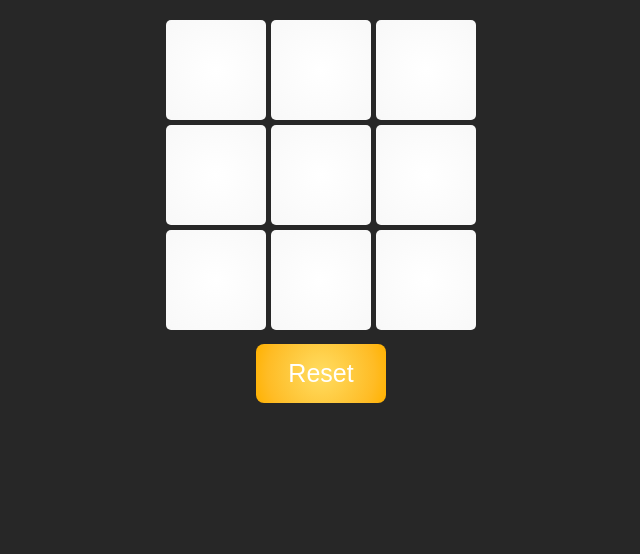
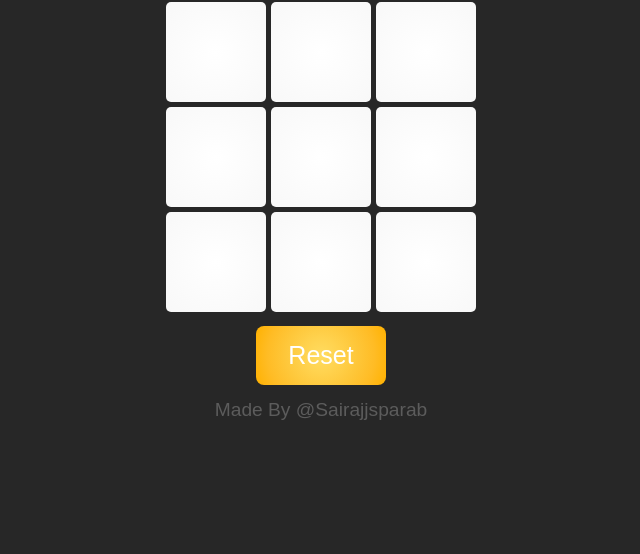
Before and after one commit to SairajParab/Game, a plain HTML site: page index.html in a window 1280 px wide. Shown: the part 246-800 px from the top of the page, without its empty margins (319-959 px from the left). Drawn offline with Linux system fonts and the light colour scheme; a web font is replaced by a local one.

Commit message:
Add files via upload

```diff
--- a/index.html
+++ b/index.html
@@ -26,6 +26,7 @@
       <div class="cell" onclick="playerMove(8)"></div>
     </div>
     <button onclick="window.location.reload();" class="resetBtn">Reset</button>
+    <p class="made-by">Made By @Sairajjsparab</p>
   </div>
   <script src="script.js"></script>
 </body>
--- a/style.css
+++ b/style.css
@@ -79,3 +79,11 @@ body, html {
     background-image: radial-gradient(circle, #f84a4a, #fb3e3c, #fd302d, #fe1f1c, #ff0000);
     color:  white;
   }
+  .made-by {
+    text-align: center; /* Center the text */
+    margin-top: 10px; /* Add some top margin */
+    margin-bottom: 5px;
+    font-size: 1.2em; /* Adjust font size if needed */
+    color: rgb(92, 92, 92); /* Text color */
+
+  }
```
